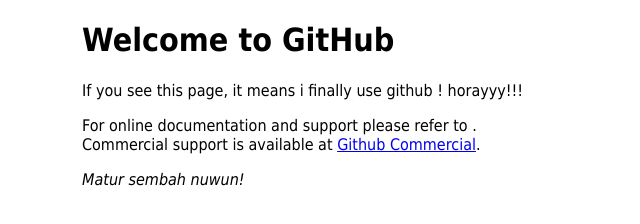
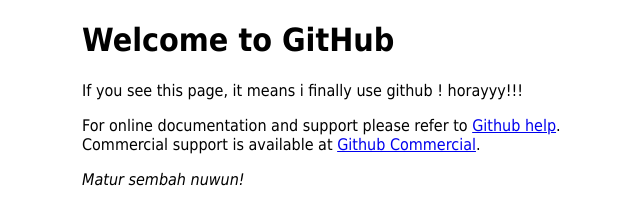
Before and after one commit to permaficus/permaficus.github.io, a plain HTML site: page index.html in a window 1280 px wide. Shown: the whole page, without its empty margins (278-918 px from the left). Drawn offline with Linux system fonts and the light colour scheme.

```diff
--- a/index.html
+++ b/index.html
@@ -15,7 +15,7 @@
 <p>If you see this page, it means i finally use github ! horayyy!!!</p>
 
 <p>For online documentation and support please refer to
-<a href="https://help.github.com/en"></a>.<br/>
+<a href="https://help.github.com/en">Github help</a>.<br/>
 Commercial support is available at
 <a href="https://github.com/pricing">Github Commercial</a>.</p>
 
```
